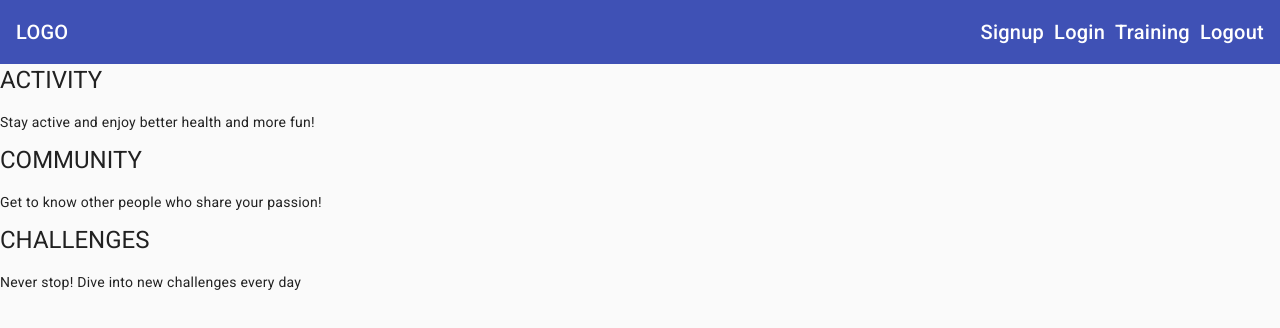
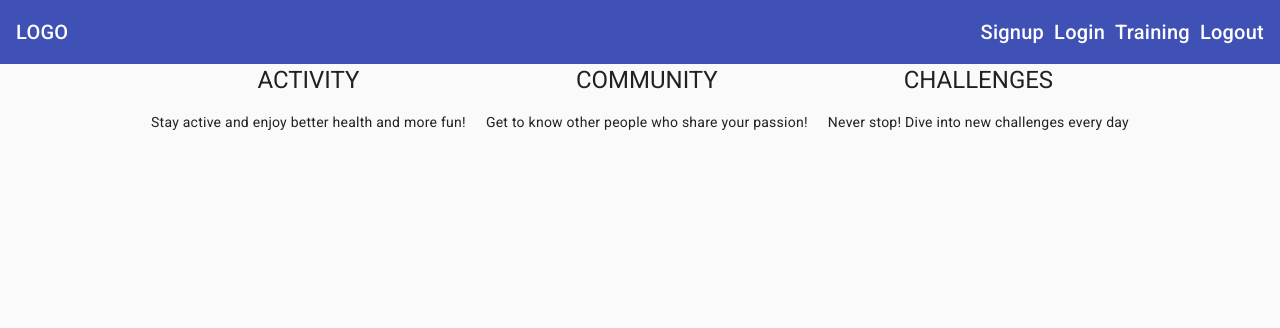
Before and after one commit to Dojelin/fitness-tracker, an Angular app: page / in a window 1280 px wide. Shown: the top 328 px of the page. Built offline with nearby package versions, Linux system fonts and the light colour scheme.

Commit message:
adding tabs to training

```diff
--- a/src/app/material.module.ts
+++ b/src/app/material.module.ts
@@ -7,6 +7,7 @@ import { MatIconModule } from '@angular/material/icon';
 import { MatInputModule } from '@angular/material/input';
 import { MatListModule } from '@angular/material/list';
 import { MatSidenavModule } from '@angular/material/sidenav';
+import { MatTabsModule } from '@angular/material/tabs';
 import { MatToolbarModule } from '@angular/material/toolbar';
 
 @NgModule({
@@ -20,6 +21,7 @@ import { MatToolbarModule } from '@angular/material/toolbar';
     MatSidenavModule,
     MatToolbarModule,
     MatListModule,
+    MatTabsModule,
   ],
   exports: [
     MatButtonModule,
@@ -31,6 +33,7 @@ import { MatToolbarModule } from '@angular/material/toolbar';
     MatSidenavModule,
     MatToolbarModule,
     MatListModule,
+    MatTabsModule,
   ],
 })
 export class MaterialModule {}
--- a/src/app/training/training.component.html
+++ b/src/app/training/training.component.html
@@ -1 +1,8 @@
-<p>training works!</p>
+<mat-tab-group>
+  <mat-tab label="New Training">
+    <app-new-training></app-new-training>
+  </mat-tab>
+  <mat-tab label="Past Exercises">
+    <app-past-trainings></app-past-trainings>
+  </mat-tab>
+</mat-tab-group>
--- a/src/app/welcome/welcome.component.css
+++ b/src/app/welcome/welcome.component.css
@@ -0,0 +1,3 @@
+.welcome {
+  text-align: center;
+}
--- a/src/app/welcome/welcome.component.html
+++ b/src/app/welcome/welcome.component.html
@@ -1,4 +1,10 @@
-<div class="welcome">
+<div
+  class="welcome"
+  fxLayout="column"
+  fxLayout.gt-md="row"
+  fxLayoutAlign="center center"
+  fxLayoutGap.gt-md="20px"
+>
   <section>
     <h1>ACTIVITY</h1>
     <p>Stay active and enjoy better health and more fun!</p>
```
